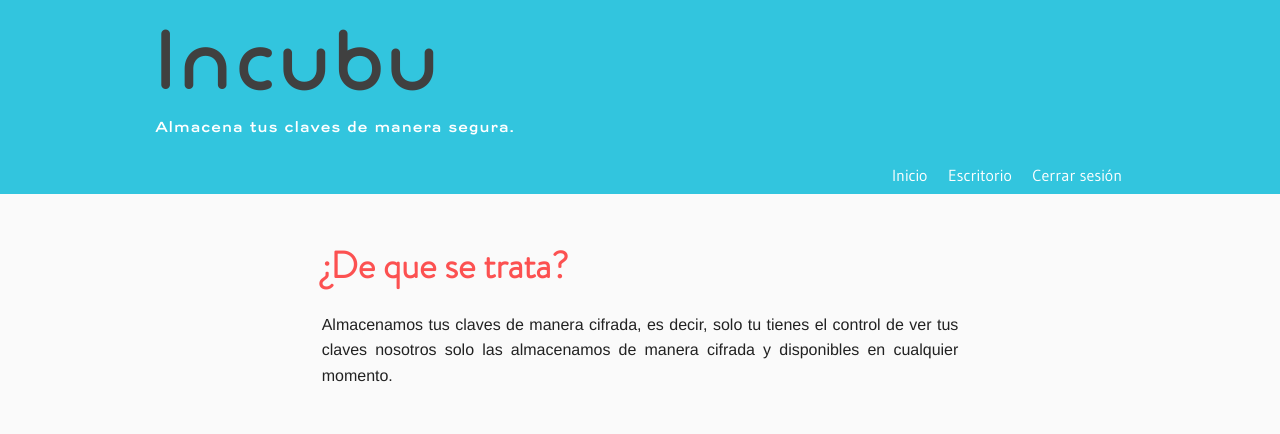
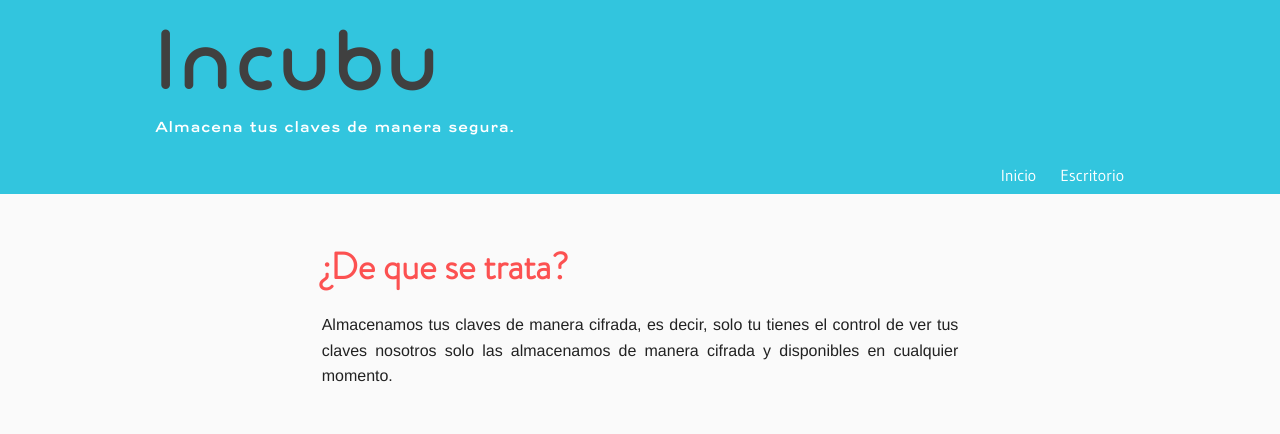
Before and after one commit to Codectivo/Incubu, a Django app: page / in a window 1280 px wide. Shown: the top 434 px of the page. Run offline with Django 3.2, Linux system fonts and the light colour scheme; the visitor is signed in with stand-in values (Sample User, id 1); parts of the project's set-up code (start-up, migrations or seed data) failed here and were passed over; some libraries are stand-ins or nearby versions.

Commit message:
Add template por menu

```diff
--- /dev/null
+++ b/incubu/static/css/menu.css
@@ -0,0 +1,54 @@
+#menu_desplegable{
+    float: right;
+    font-family: 'Gudea', 'Helvetica', 'Arial', 'Verdana', 'sans-serif';
+    padding: 6px;
+    padding-right: 16px;
+    font-size: 16px;
+}
+
+.nav {
+    margin: 0px;
+    list-style: none;
+}
+
+.nav li {
+    float: left;
+    position: relative;
+    text-decoration: none;
+}
+
+.nav li a {
+    text-decoration: none;
+    color: white;
+}
+
+.nav li a:hover {
+    color: #E3E3E3;
+}
+
+/*=== submenu ===*/
+
+.nav ul {
+    display: none;
+    position: absolute;
+    margin-left: -5px;
+    margin-top: -10px;
+    list-style: none;
+}
+
+.nav ul li {
+    color: #15212c;
+    padding: 5px;
+}
+
+.nav ul a {
+    display: block;
+    height: 15px;
+    padding: 7px 0px;
+    text-decoration: none;
+    color: #15212c;
+}
+
+.nav ul li a:hover {
+    color: #069;
+}
--- /dev/null
+++ b/incubu/static/js/menu.js
@@ -0,0 +1,12 @@
+$(document).ready(
+  function () {
+    $('.nav li').hover(
+      function () { //appearing on hover
+        $('ul', this).fadeIn();
+      },
+      function () { //disappearing on hover
+        $('ul', this).fadeOut();
+      }
+    );
+  }
+);
--- a/incubu/templates/base.html
+++ b/incubu/templates/base.html
@@ -15,8 +15,14 @@
     <link href="/static/foundation/css/normalize.css" rel="stylesheet">
     <link href="/static/foundation/css/foundation.css" rel="stylesheet">
     <link href="/static/css/incubu.css" rel="stylesheet">
+    {% if user.is_authenticated %}
+        <link href="/static/css/menu.css" rel="stylesheet">
+    {% endif %}
     {% block css %}{% endblock %}
     <script src="//ajax.googleapis.com/ajax/libs/jquery/1.10.2/jquery.min.js" ></script>
+    {% if user.is_authenticated %}
+        <script type="text/javascript" src="/static/js/menu.js"></script>
+    {% endif %}
     {% block js %}{% endblock %}
 </head>
 <body>
@@ -27,16 +33,27 @@
                     <h1>Incubu</h1>
                     <p>Almacena tus claves de manera segura.</p>
                 </div>
+                <div id="menu_desplegable">
+                    {% if user.is_authenticated %}
+                    <ul class="nav">
+                        <li>
+                            <a href="/usuario/escritorio/">Escritorio</a>
+                            <ul>
+                                <li>
+                                    <a href="#">Configuración</a>
+                                </li>
+                                <li>
+                                    <a href="/usuario/logout/">Cerrar sesión</a>
+                                </li>
+                            </ul>
+                        </li>
+                    </ul>
+                    {% endif %}
+                </div>
                 <div id="menu_head">
                     <a href="/">Inicio</a>
-                    {% if user.is_authenticated %}
-                        <a href="/usuario/escritorio/">Escritorio</a>
-                    {% endif %}
                     {% if not user.is_authenticated %}
                         <a href="/acerca/">Acerca de</a>
-                    {% endif %}
-                    {% if user.is_authenticated %}
-                        <a href="/usuario/logout/">Cerrar sesión</a>
                     {% endif %}
                 </div>
             </div>
```
